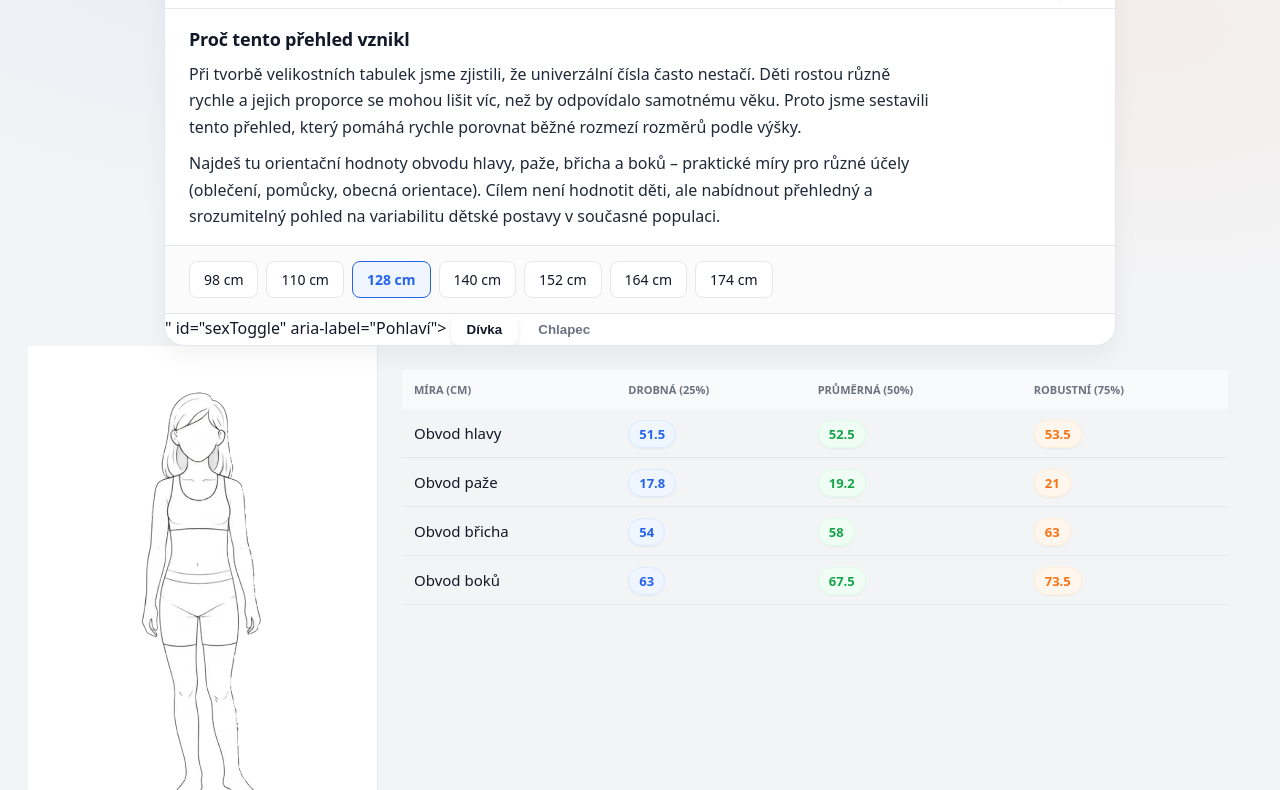
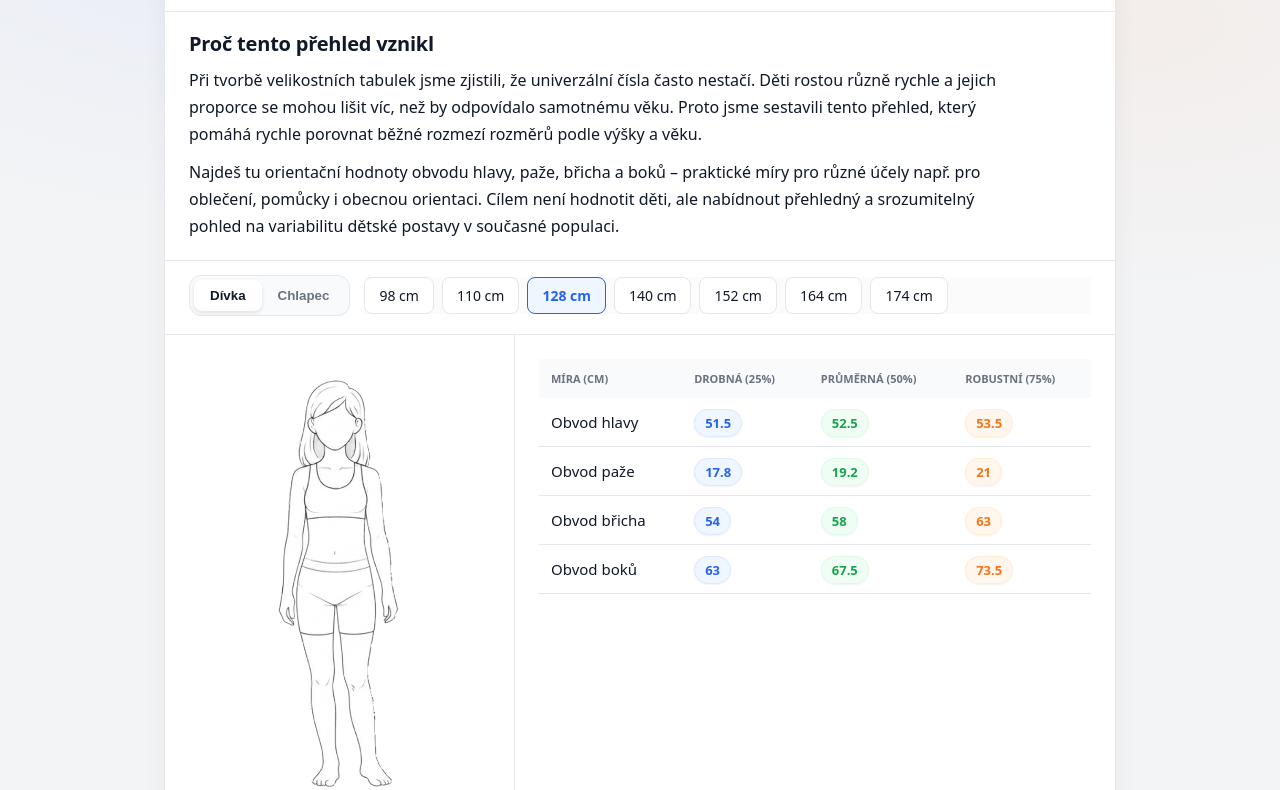
Before and after one commit to TommyM-ux/MrKl, a plain HTML site: page detske-proporce-szu/index.html in a window 1280 px wide. Shown: the part 129-919 px from the top of the page. Drawn offline with Linux system fonts and the light colour scheme.

Commit message:
Update index.html

```diff
--- a/detske-proporce-szu/index.html
+++ b/detske-proporce-szu/index.html
@@ -13,7 +13,7 @@
         }
         body { font-family: system-ui, -apple-system, sans-serif; background: #f3f4f6; padding: 20px; color: var(--text); }
         .widget { max-width: 950px; margin: 0 auto; background: var(--bg); border-radius: 20px; box-shadow: 0 10px 25px rgba(0,0,0,0.05); overflow: hidden; border: 1px solid var(--line); }
-        .header {padding: 24px; border-bottom: 1px solid var(--line); display: flex; justify-content: space-between; align-items: flex-start; gap: 16px;}
+        .header {vpadding: 24px; border-bottom: 1px solid var(--line); display: flex; justify-content: space-between; align-items: flex-start; gap: 16px;}
         .toggle-group { display: flex; background: var(--card); padding: 4px; border-radius: 12px; border: 1px solid var(--line); }
         .toggle-btn { border: none; background: none; padding: 8px 16px; border-radius: 8px; cursor: pointer; font-weight: 600; color: var(--muted); }
         .toggle-btn.active { background: #fff; color: var(--text); box-shadow: 0 2px 4px rgba(0,0,0,0.1); }
@@ -91,69 +91,54 @@
         }
 
 
+        /* --- layout tweaks (logo vpravo, přepínač u výšek) --- */
+        .header{
+            padding: 24px;
+            border-bottom: 1px solid var(--line);
+            display:flex;
+            align-items:flex-start;
+            justify-content:space-between;
+            gap:16px;
+        }
+        .header-left h1{ margin:0; font-size: 28px; letter-spacing:-0.02em; }
+        .header-left p{ margin:6px 0 0; color: var(--muted); font-size: 14px; }
+
+        .brand-logo{ width:36px; height:36px; opacity:0.9; }
+
         .intro{
-            padding: 18px 24px 6px;
-            background: #fff;
+            padding: 18px 24px 10px;
+            background:#fff;
             border-bottom: 1px solid var(--line);
         }
-        .intro h2{
-            font-size: 18px;
-            margin: 0 0 10px;
-            letter-spacing: -0.01em;
+        .intro h2{ margin:0 0 10px; font-size: 20px; letter-spacing:-0.01em; }
+        .intro p{ margin:0 0 10px; max-width: 90ch; line-height:1.7; color: var(--text); }
+
+        .controls{
+            padding: 14px 24px 18px;
+            display:flex;
+            align-items:center;
+            justify-content:space-between;
+            gap:14px;
+            flex-wrap:wrap;
+            border-bottom: 1px solid var(--line);
+            background:#fff;
         }
-        .intro p{
-            margin: 0 0 10px;
-            max-width: 82ch;
-            line-height: 1.65;
-            color: #1f2937;
-        }
-        .brand-text h1 { font-size: 26px; }
-
-
-        /* Jemný watermark loga vpravo nahoře */
-        .widget{ position: relative; }
-        .widget::after{
-            content:"";
-            position:absolute;
-            top:18px;
-            right:18px;
-            width:84px;
-            height:84px;
-            background:url("mistr-fin-kulate.webp") no-repeat center/contain;
-            opacity:0.05;
-            pointer-events:none;
-            filter: grayscale(1);
-        }
-
-        /* Stabilizace vykreslení siluety v boxu */
-        .figure-box img{
-            width:100%;
-            height:100%;
-            object-fit:contain;
-            object-position:center bottom;
-            display:block;
-        }
-
-    </style>
+        .controls .scale-track{ padding:0; margin:0; border:0; flex:1 1 520px; }
+        .controls .toggle-group{ margin:0; }
+</style>
 </head>
 <body>
 
 <div class="widget">
 
     <div class="header">
-        <div class="brand">
-            <!-- Nahraď cestu src svým logem (SVG/PNG). Doporučení: ~28–36px výška. -->
-            <img class="brand-logo" src="mistr-fin-kulate.webp" alt="Mistr Klubíčko" width="36" height="36">
-            <div class="brand-text">
-                <h1>Dětské a juniorské proporce těla současné populace</h1>
-                <p>Data SZÚ ČR (percentilové grafy) • orientační hodnoty</p>
-            </div>
+        <div class="header-left">
+            <h1>Dětské a juniorské proporce těla současné populace</h1>
+            <p>Data SZÚ ČR (percentilové grafy) • orientační hodnoty</p>
         </div>
 
-        <div class="toggle-group" id="sexToggle" aria-label="Pohlaví">
-            <button class="toggle-btn active" data-sex="girls" type="button">Dívka</button>
-            <button class="toggle-btn" data-sex="boys" type="button">Chlapec</button>
-        </div>
+        <!-- Logo vpravo (malé, nenápadné). Vyměň src za svou cestu. -->
+        <img class="brand-logo" src="mistr-fin-kulate.webp" alt="Mistr Klubíčko" width="36" height="36">
     </div>
 
     <div class="intro">
@@ -161,20 +146,24 @@
         <p>
             Při tvorbě velikostních tabulek jsme zjistili, že univerzální čísla často nestačí.
             Děti rostou různě rychle a jejich proporce se mohou lišit víc, než by odpovídalo samotnému věku.
-            Proto jsme sestavili tento přehled, který pomáhá rychle porovnat běžné rozmezí rozměrů podle výšky.
+            Proto jsme sestavili tento přehled, který pomáhá rychle porovnat běžné rozmezí rozměrů podle výšky a věku.
         </p>
         <p>
-            Najdeš tu orientační hodnoty obvodu hlavy, paže, břicha a boků – praktické míry pro různé účely (oblečení, pomůcky, obecná orientace).
-            Cílem není hodnotit děti, ale nabídnout přehledný a srozumitelný pohled na variabilitu dětské postavy v současné populaci.
+            Najdeš tu orientační hodnoty obvodu hlavy, paže, břicha a boků – praktické míry pro různé účely
+            např. pro oblečení, pomůcky i obecnou orientaci. Cílem není hodnotit děti, ale nabídnout přehledný a srozumitelný
+            pohled na variabilitu dětské postavy v současné populaci.
         </p>
     </div>
 
-    <div class="scale-track" id="heightTrack"></div>
-" id="sexToggle" aria-label="Pohlaví">
+    <div class="controls">
+        <div class="toggle-group" id="sexToggle" aria-label="Pohlaví">
             <button class="toggle-btn active" data-sex="girls" type="button">Dívka</button>
             <button class="toggle-btn" data-sex="boys" type="button">Chlapec</button>
         </div>
+
+        <div class="scale-track" id="heightTrack"></div>
     </div>
+
     <div class="main-layout">
         <div class="visual-area">
             <div class="figure-box" id="figureBox">
@@ -198,6 +187,7 @@
         <h2>Jak číst tabulku</h2>
         <p>
             Tabulka zobrazuje orientační rozměry dětské postavy podle zvolené tělesné výšky.
+            Rozměry lze využít pro
             Sloupce <strong>Drobná / Průměrná / Robustní</strong> (postava) odpovídají přibližně 25., 50. a 75. percentilu populace.
             Nejde o hodnocení postavy dítěte – jen o statistické srovnání.
         </p>
@@ -216,30 +206,15 @@
         </p>
     </div>
 
-<div class="footer">Zdroj: Státní zdravotní ústav, CAV 2001 (SZÚ). Pro výšku >170cm použita data pro 16-18 let.</div>
+<div class="footer">Zdroj: Státní zdravotní ústav, CAV 2001 (url:https://szu.gov.cz/publikace-szu/data/hodnoceni-rustu-a-vyvoje/). Pro výšku >170cm použita data pro 16-18 let.</div>
 </div>
 
 <script>
 // Konfigurace poloh čar pro různé siluety (v % odshora a zleva)
 const LINE_CONFIGS = {
-  girls: {
-    head:  { top: 14, left: 28, width: 36 },
-    arm:   { top: 36, left: 23, width: 18 },
-    belly: { top: 44, left: 20, width: 50 },
-    hips:  { top: 56, left: 17, width: 60 }
-  },
-  boys: {
-    head:  { top: 13, left: 28, width: 36 },
-    arm:   { top: 35, left: 21, width: 20 },
-    belly: { top: 45, left: 20, width: 52 },
-    hips:  { top: 57, left: 17, width: 62 }
-  },
-  male: { // malé dítě / unisex (silueta_male.png)
-    head:  { top: 15, left: 27, width: 38 },
-    arm:   { top: 38, left: 23, width: 20 },
-    belly: { top: 46, left: 20, width: 55 },
-    hips:  { top: 55, left: 17, width: 65 }
-  }
+    male:  { head: {top:12, left:25, width:45}, arm: {top:34, left:27, width:12}, belly: {top:44, left:19, width:50}, hips: {top:52, left:15, width:52} },
+    girls: { head: {top:15, left:27, width:30}, arm: {top:35, left:27, width:10}, belly: {top:44, left:18, width:45}, hips: {top:56, left:18, width:40} },
+    boys:  { head: {top:15, left:25, width:30}, arm: {top:34, left:23, width:12}, belly: {top:42, left:18, width:45}, hips: {top:56, left:15, width:48} }
 };
 
 const DATA = {
```
